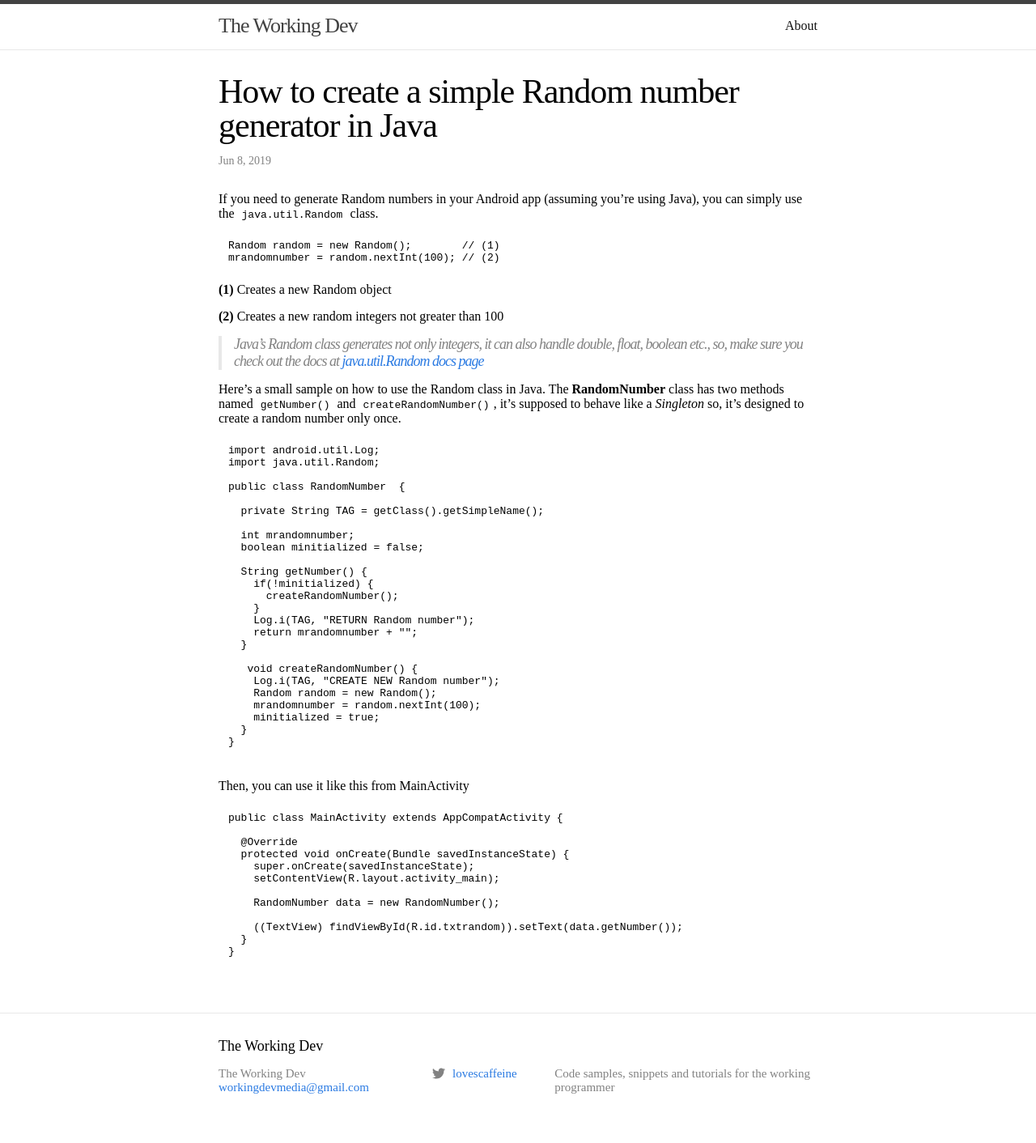
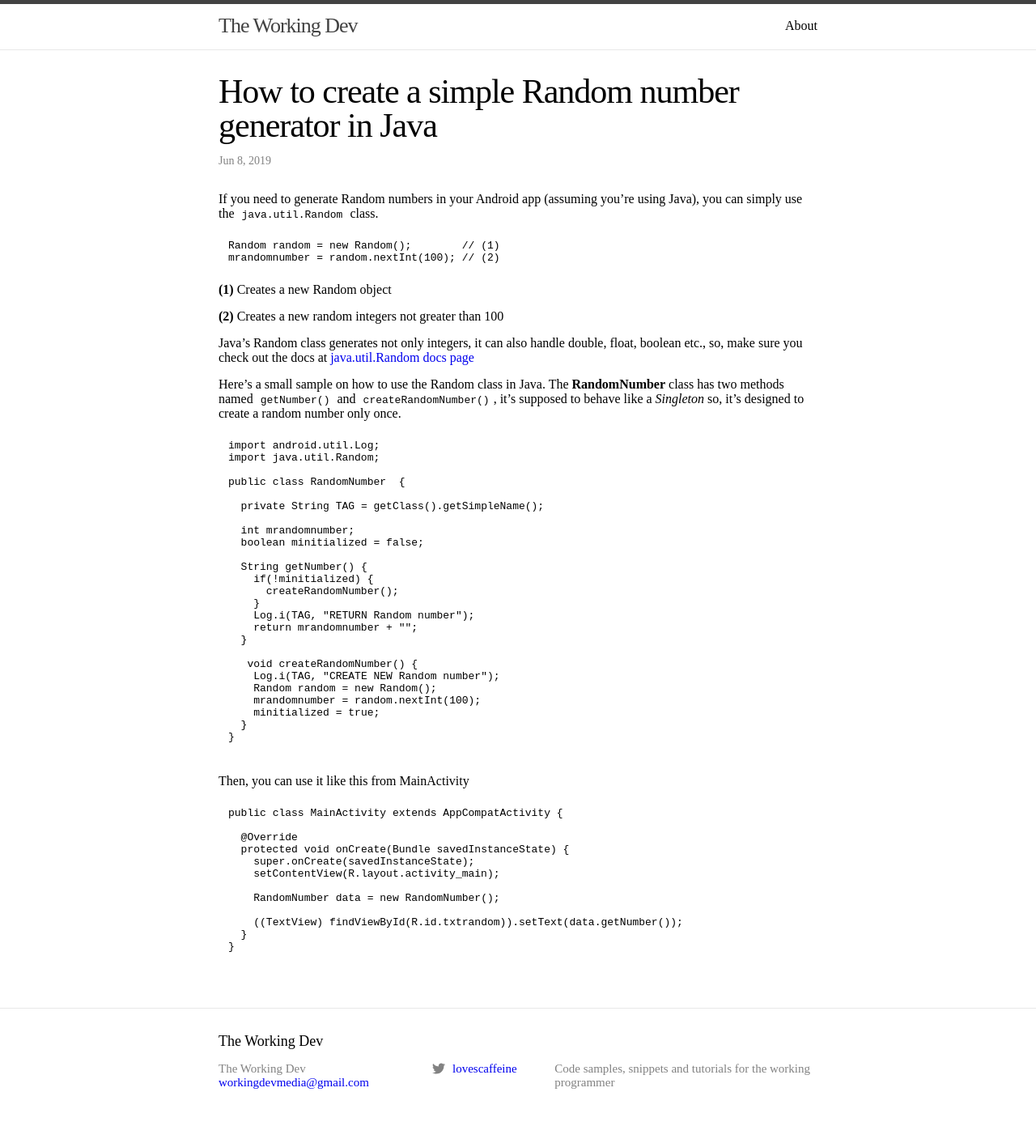
Before and after one commit to theworkingdev/theworkingdev.github.com, a Jekyll site: the page built from _posts/2019-6-8-random-number-java.md, in a window 1280 px wide. Shown: the whole page at 81% size. Built offline with Jekyll 4.4.1, drawn with Linux system fonts in a browser that asks for light colours.

Commit message:
small changes

```diff
--- a/_posts/2019-6-8-random-number-java.md
+++ b/_posts/2019-6-8-random-number-java.md
@@ -20,7 +20,7 @@ mrandomnumber = random.nextInt(100); // (2)
 
 **(2)** Creates a new random integers not greater than 100
 
-> Java's Random class generates not only integers, it can also handle double, float, boolean etc., so,  make sure you check out the docs at  <a href='https://bit.ly/javautilrandom'>java.util.Random docs page</a>
+Java's Random class generates not only integers, it can also handle double, float, boolean etc., so,  make sure you check out the docs at  <a href='https://bit.ly/javautilrandom'>java.util.Random docs page</a>
 
 Here's a small sample on how to use the Random class in Java. The **RandomNumber** class has two methods named `getNumber()` and `createRandomNumber()`, it's supposed to behave like a _Singleton_ so, it's designed to create a random number only once.
 
--- a/_sass/minima.scss
+++ b/_sass/minima.scss
@@ -2,7 +2,9 @@
 
 // Define defaults for each variable.
 
-$base-font-family: -apple-system, BlinkMacSystemFont, "Segoe UI", Roboto, Helvetica, Arial, sans-serif, "Apple Color Emoji", "Segoe UI Emoji", "Segoe UI Symbol" !default;
+// $base-font-family: -apple-system, BlinkMacSystemFont, "Segoe UI", Roboto, Helvetica, Arial, sans-serif, "Apple Color Emoji", "Segoe UI Emoji", "Segoe UI Symbol" !default;
+
+$base-font-family: serif;
 $base-font-size:   16px !default;
 $base-font-weight: 400 !default;
 $small-font-size:  $base-font-size * 0.875 !default;
@@ -10,8 +12,10 @@ $base-line-height: 1.5 !default;
 
 $spacing-unit:     30px !default;
 
-$text-color:       #111 !default;
-$background-color: #fdfdfd !default;
+// $text-color:       #111 !default;
+$text-color:       #000 !default;
+// $background-color: #fdfdfd !default;
+$background-color: #fff !default;
 $brand-color:      #2a7ae2 !default;
 
 $grey-color:       #828282 !default;
--- a/_sass/minima/_base.scss
+++ b/_sass/minima/_base.scss
@@ -103,11 +103,11 @@ h1, h2, h3, h4, h5, h6 {
  * Links
  */
 a {
-  color: $brand-color;
+  // color: $brand-color;
   text-decoration: none;
 
   &:visited {
-    color: darken($brand-color, 15%);
+    // color: darken($brand-color, 15%);
   }
 
   &:hover {
```
Also changed, not shown: 4 other files.
